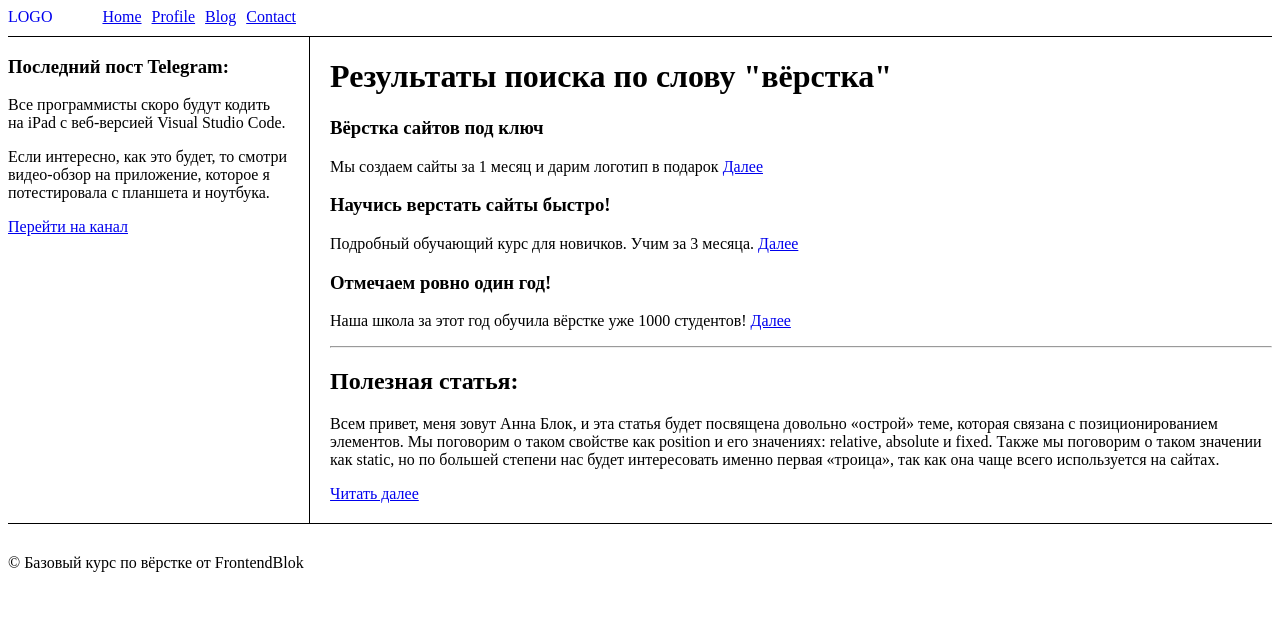
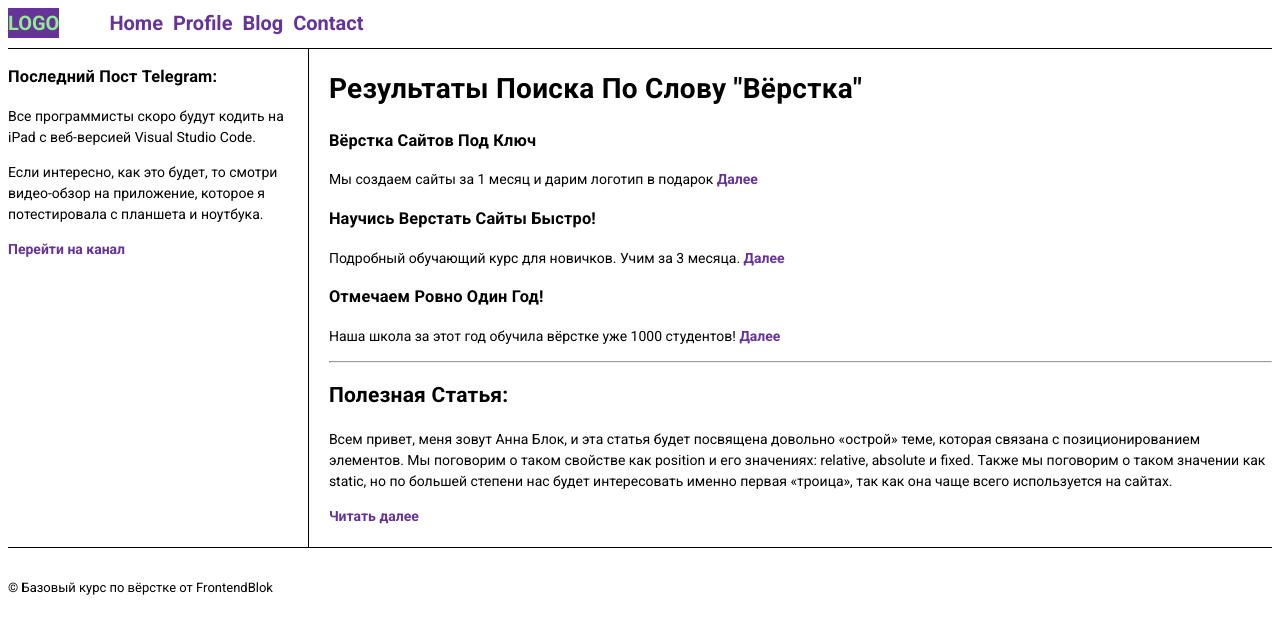
Before and after one commit to rombim/FrontendBlok-Module01-Test, a plain HTML site: page semantic.html in a window 1280 px wide. Drawn offline with Linux system fonts and the light colour scheme.

Commit message:
added Roboto, created semantic.css, made some changes

```diff
--- a/semantic.html
+++ b/semantic.html
@@ -5,38 +5,9 @@
     <meta http-equiv="X-UA-Compatible" content="IE=edge">
     <meta name="viewport" content="width=device-width, initial-scale=1.0">
     <title>Document</title>
+    <link rel="stylesheet" href="styles/semantic.css">
     <style>
-        .header {
-            display: flex;
-            border-bottom: 1px solid #000;
-            padding-bottom: 10px;
-        }
-        .logo {
-            margin-right: 50px;
-            text-decoration: none;
-        }
-        ul {
-            display: flex;
-            list-style-type: none;
-            padding-left: 0;
-            margin: 0;
-        }
-        ul > li {
-            margin-right: 10px;
-        }
-        .box {
-            display: flex;
-            margin-bottom: 30px;
-            gap: 20px;
-            border-bottom: 1px solid #000;
-        }
-        .aside {
-            border-right: 1px solid #000;
-            padding-right: 20px;
-        }
-        .post {
-            padding-bottom: 20px;
-        }
+        @import url('https://fonts.googleapis.com/css2?family=Roboto:ital,wght@0,100..900;1,100..900&display=swap');
     </style>
 </head>
 <body>
--- /dev/null
+++ b/styles/semantic.css
@@ -0,0 +1,56 @@
+body {
+    font-family: "Roboto", sans-serif;
+    font-size: 14px;
+    line-height: 1.5;
+}
+header {
+    font-size: 20px;
+
+}
+footer {
+    font-size: 13px;
+}
+.header {
+    display: flex;
+    border-bottom: 1px solid #000;
+    padding-bottom: 10px;
+}
+.logo {
+    margin-right: 50px;
+    text-decoration: none;
+    color:lightgreen;
+    background: rebeccapurple;
+    font-weight: 700;
+}
+ul {
+    display: flex;
+    list-style-type: none;
+    padding-left: 0;
+    margin: 0;
+}
+ul > li {
+    margin-right: 10px;
+}
+.box {
+    display: flex;
+    margin-bottom: 30px;
+    gap: 20px;
+    border-bottom: 1px solid #000;
+}
+.aside {
+    border-right: 1px solid #000;
+    padding-right: 20px;
+}
+.post {
+    padding-bottom: 20px;
+}
+a {
+    color: rebeccapurple;
+    font-weight: 700;
+    text-decoration: none;
+}
+
+h1,h2,h3 {
+    text-transform: capitalize;
+    letter-spacing: 0.01em;
+}
--- a/styles/test.css
+++ b/styles/test.css
@@ -1,4 +1,12 @@
+
+
+body {
+    font-family: "Open Sans", sans-serif;
+  }
+
 h1 {
+    font-family: "Nunito Sans", sans-serif;
+    font-weight: 100;
     color:blueviolet;
     background-color: red;
 }
```
